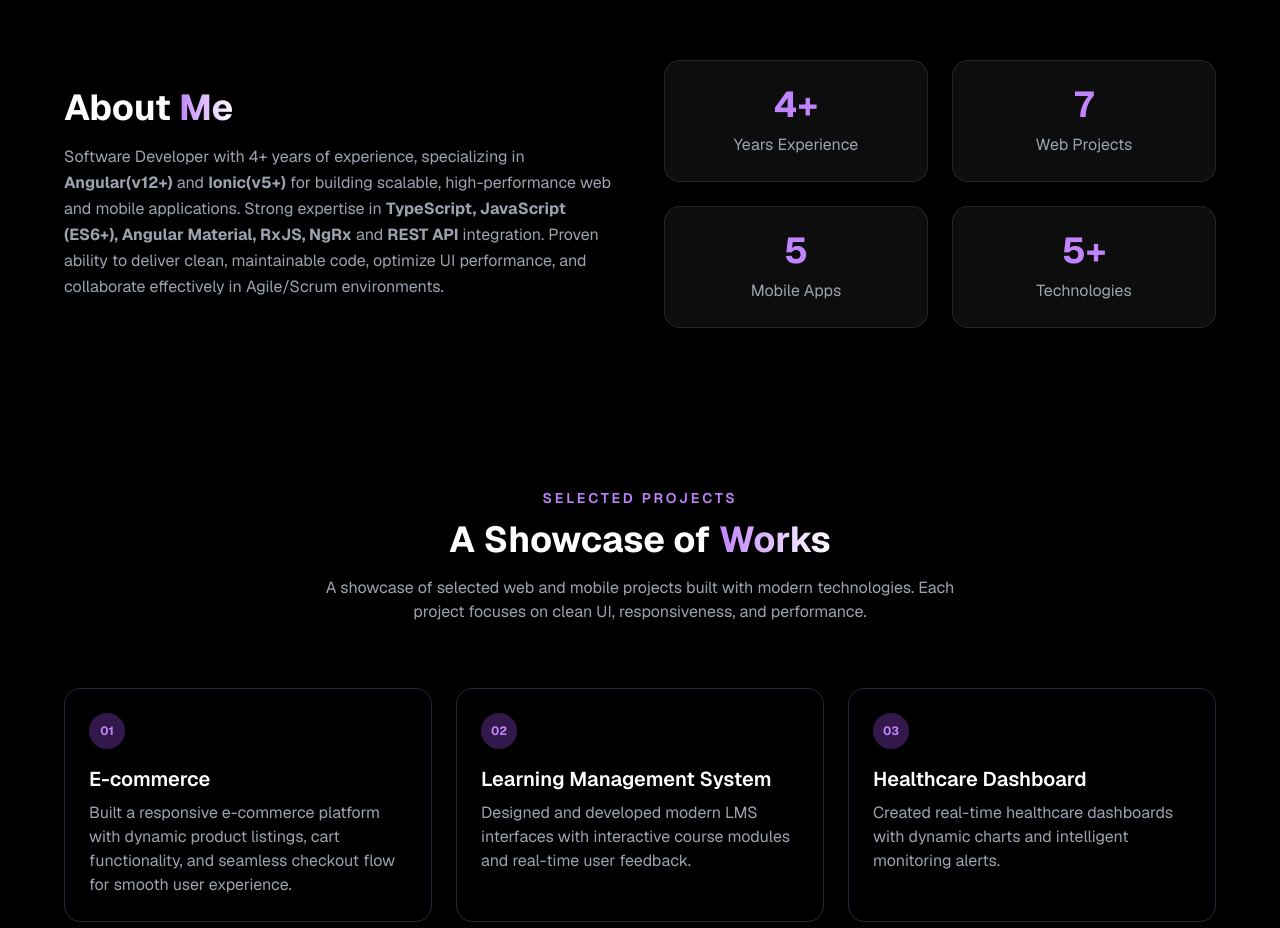
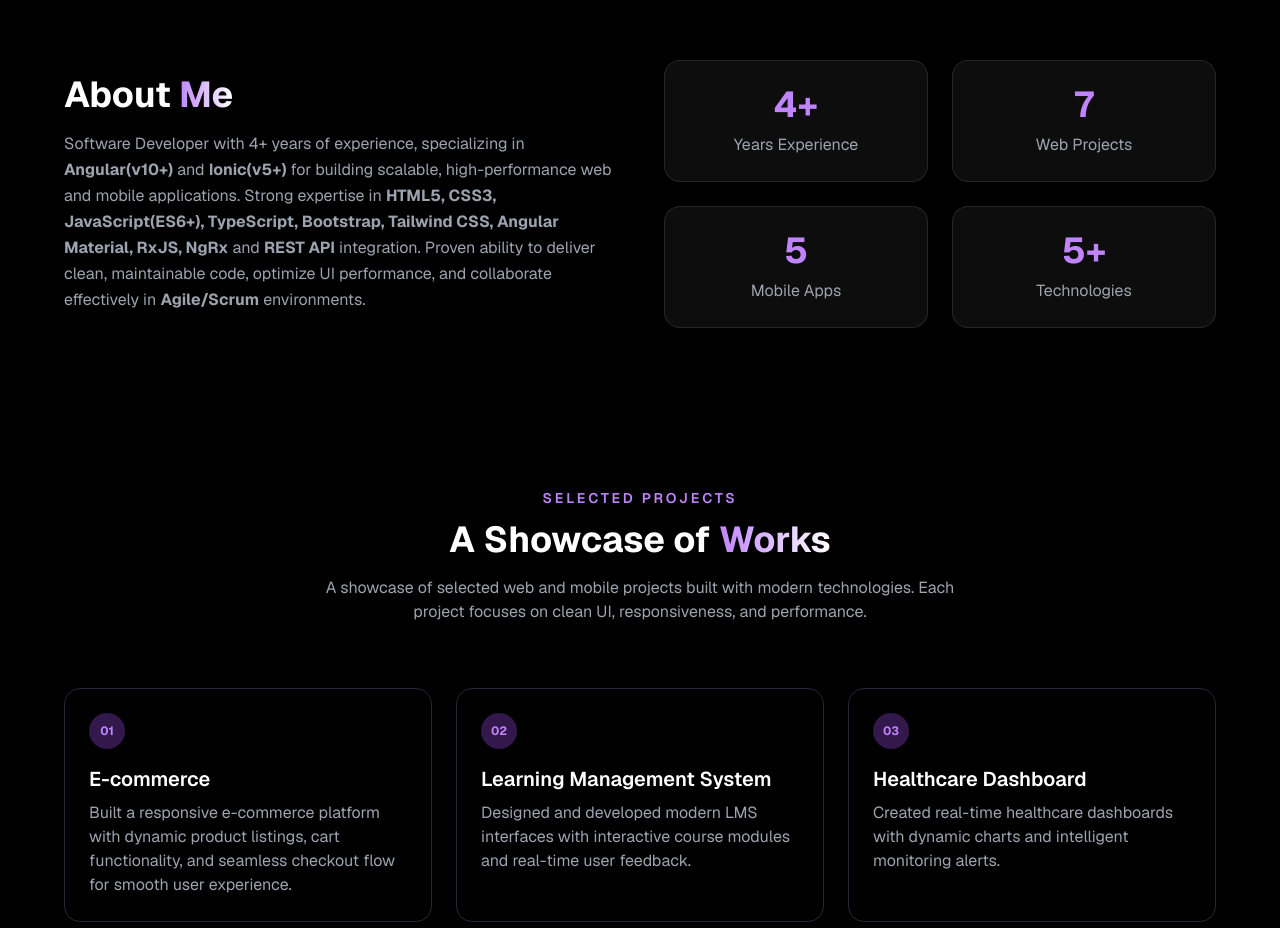
Before and after one commit to GokulRiya/GokulGovindaraj_Portfolio, an Angular app: page / in a window 1280 px wide. Shown: the part 820-1748 px from the top of the page. Built offline with nearby package versions, Linux system fonts and the light colour scheme.

Commit message:
new changes updated

```diff
--- a/src/app/app.component.html
+++ b/src/app/app.component.html
@@ -169,13 +169,14 @@
 
         <p class="leading-relaxed
                 text-gray-600 dark:text-gray-400">
-          Software Developer with 4+ years of experience, specializing in <strong>Angular(v12+)</strong> and
+          Software Developer with 4+ years of experience, specializing in <strong>Angular(v10+)</strong> and
           <strong>Ionic(v5+)</strong> for building
-          scalable, high-performance web and mobile applications. Strong expertise in <strong>TypeScript, JavaScript
-            (ES6+),
-            Angular Material, RxJS, NgRx</strong> and <strong>REST API</strong> integration. Proven ability to deliver
+          scalable, high-performance web and mobile applications. Strong expertise in <strong>HTML5, CSS3,
+            JavaScript(ES6+), TypeScript,
+            Bootstrap, Tailwind CSS, Angular Material, RxJS, NgRx</strong> and <strong>REST API</strong> integration.
+          Proven ability to deliver
           clean, maintainable code,
-          optimize UI performance, and collaborate effectively in Agile/Scrum environments.
+          optimize UI performance, and collaborate effectively in <strong>Agile/Scrum</strong> environments.
         </p>
 
       </div>
@@ -815,7 +816,8 @@
       <div class="text-center mb-14" data-aos="fade-up">
 
         <h2 class="text-3xl md:text-4xl font-bold mb-4">
-          <span class="text-transparent bg-clip-text bg-gradient-to-r from-purple-500 dark:from-purple-400 to-gray-900 dark:to-white">
+          <span
+            class="text-transparent bg-clip-text bg-gradient-to-r from-purple-500 dark:from-purple-400 to-gray-900 dark:to-white">
             Certifications
           </span>
         </h2>
```
Also changed, not shown: 1 other file (tests, documents, lock files or other folders).
